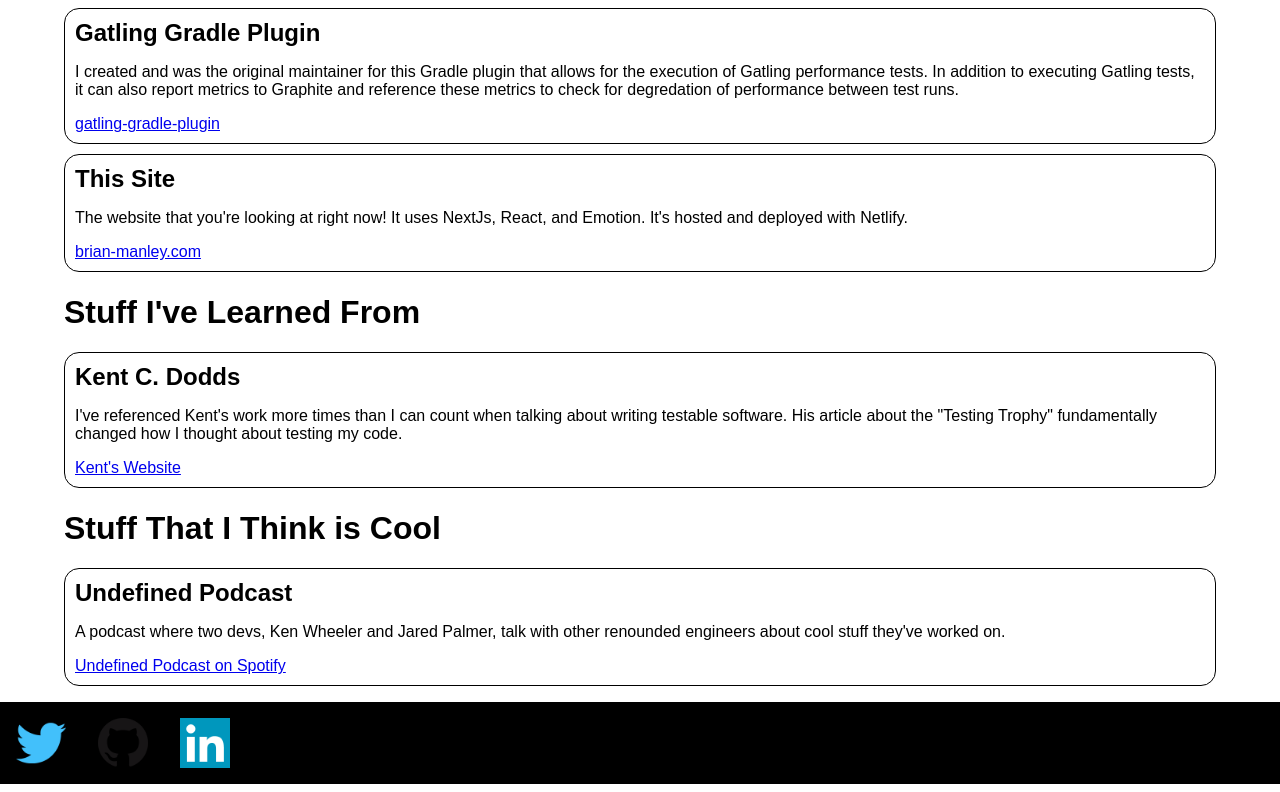
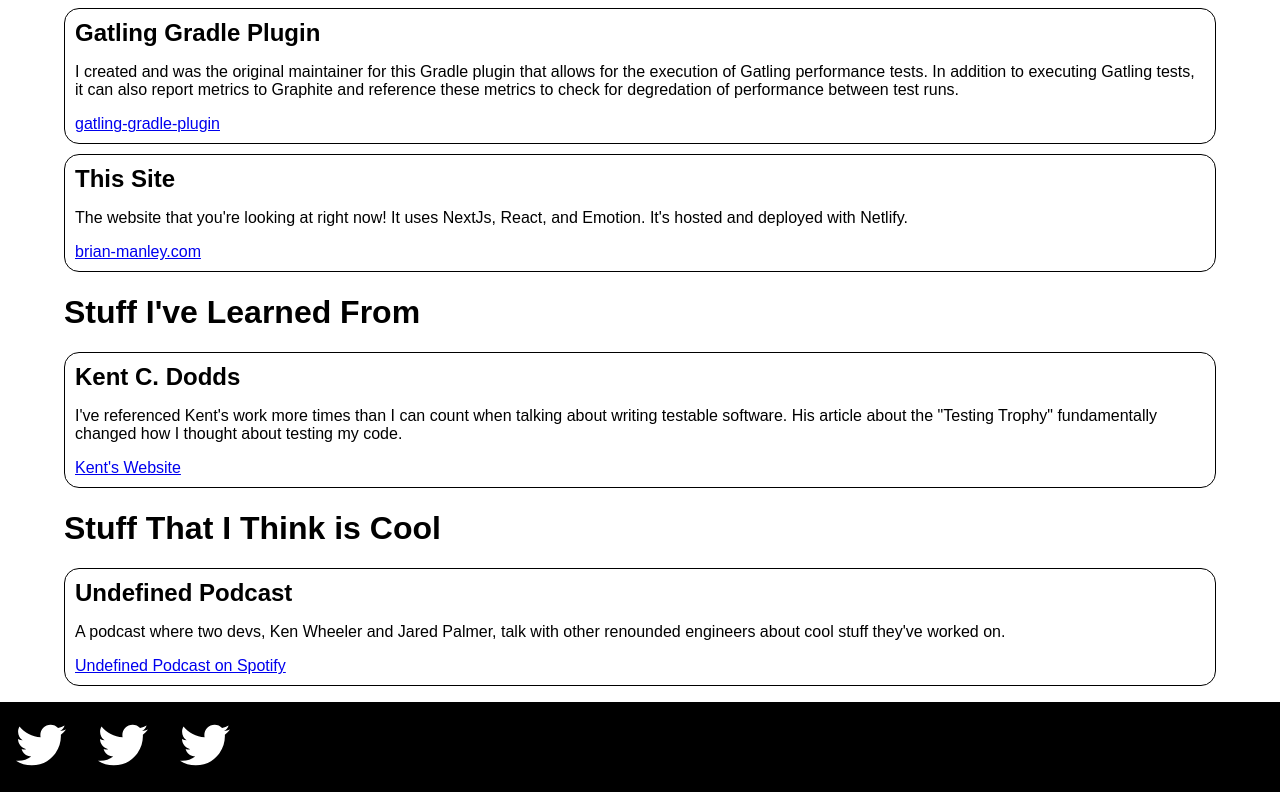
Before and after one commit to bmanley91/personal-site, a Next.js app: page / in a window 1280 px wide. Shown: the part 519-1311 px from the top of the page. Built offline with nearby package versions, Linux system fonts and the light colour scheme.

Commit message:
Using fontawesome icons.

```diff
--- a/package.json
+++ b/package.json
@@ -15,6 +15,10 @@
   "dependencies": {
     "@emotion/core": "^10.0.22",
     "@emotion/styled": "^10.0.23",
+    "@fortawesome/fontawesome-svg-core": "^1.2.25",
+    "@fortawesome/free-brands-svg-icons": "^5.11.2",
+    "@fortawesome/free-solid-svg-icons": "^5.11.2",
+    "@fortawesome/react-fontawesome": "^0.1.7",
     "next": "^9.1.4",
     "react": "^16.12.0",
     "react-dom": "^16.12.0"
--- a/src/components/social-link.tsx
+++ b/src/components/social-link.tsx
@@ -1,23 +1,30 @@
 import styled from '@emotion/styled';
+import { FontAwesomeIcon } from '@fortawesome/react-fontawesome';
+import { faTwitter } from '@fortawesome/free-brands-svg-icons';
 
 export interface SocialLinkProps {
     type: string;
     link: string;
 }
 
-const Image = styled('img')`
+const SocialLinkDiv = styled('div')`
     width: 50px;
     float: left;
     padding: 1rem;
+    font-size: 50px;
+`
+
+const SocialLinkIcon = styled('a')`
+    color: white;
 `
 
 const SocialLink: React.FunctionComponent<SocialLinkProps> = (props: SocialLinkProps) => {
     return (
-        <div id={`social-link-${props.type}`}>
-            <a href={props.link} target='_blank'>
-                <Image className='img-responsive' src={`/images/${props.type}.png`} alt={`social-link-logo-${props.type}`} />
-            </a>
-        </div>
+        <SocialLinkDiv>
+            <SocialLinkIcon href={props.link} target='_blank'>
+                <FontAwesomeIcon icon={faTwitter} />
+            </SocialLinkIcon>
+        </SocialLinkDiv>
     );
 };
 
```
Also changed, not shown: 1 other file (tests, documents, lock files or other folders).
